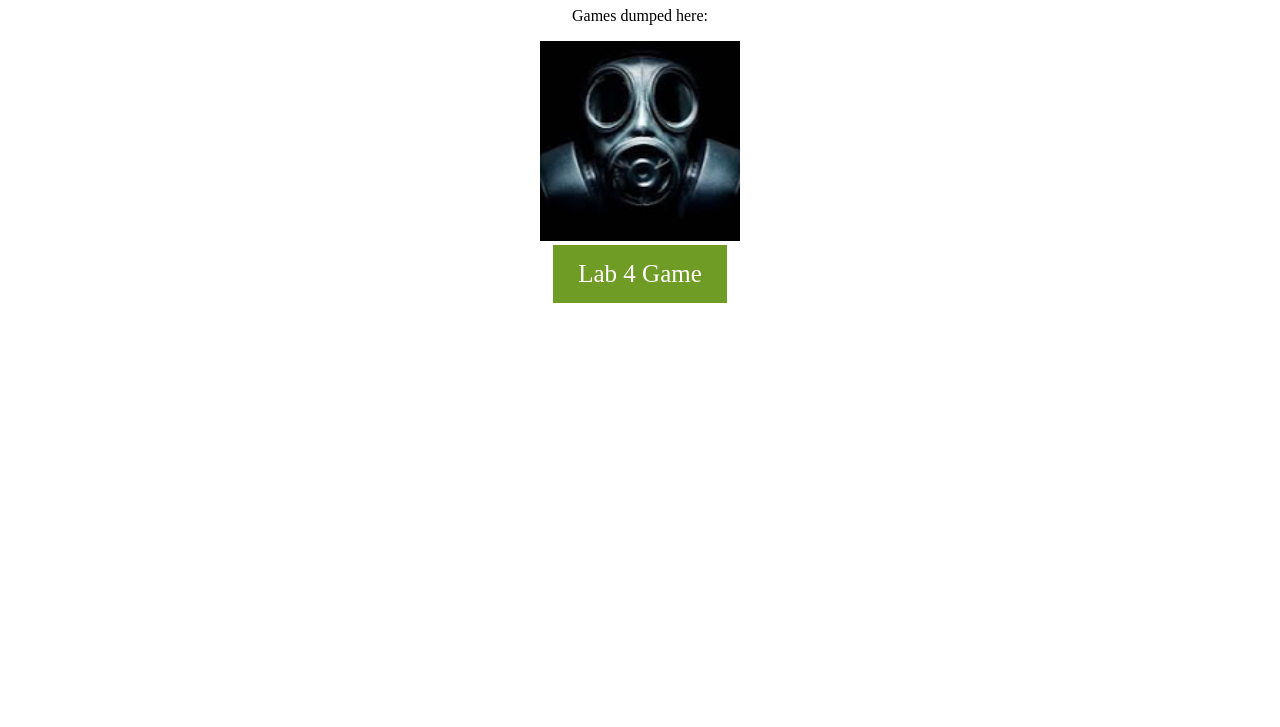
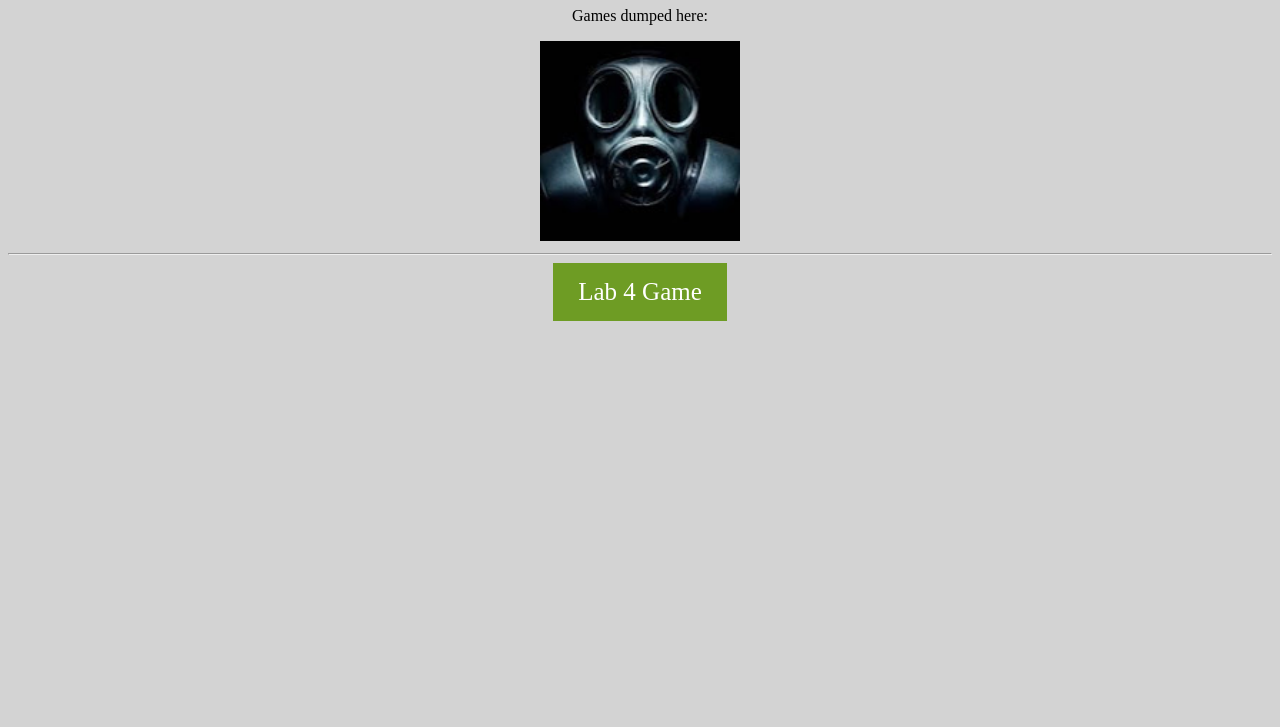
Before and after one commit to psyk-200/psyk-200.github.io, a plain HTML site: page index.htm in a window 1280 px wide. Shown: the part 73-800 px from the top of the page. Drawn offline with Linux system fonts and the light colour scheme.

Commit message:
Update index.htm

```diff
--- a/index.htm
+++ b/index.htm
@@ -8,7 +8,7 @@ h1 {
   text-align: center;
   }
 body {
-text-align:center; backround-color:lightgray
+text-align:center; background-color:lightgray;
 }
 a:link, a:visited {
   background-color: #6e9c24;
@@ -30,6 +30,7 @@ background-color:#374d14;
 <p>Games dumped here:</p>
 <img src="images gas mask.jpg" alt="Profile Pic" width="200" height="200">
 <br>
+<hr>
 <a href= "Lab4/"title= "Lab 4 Game, not very good.">Lab 4 Game</a>
 
 
```
